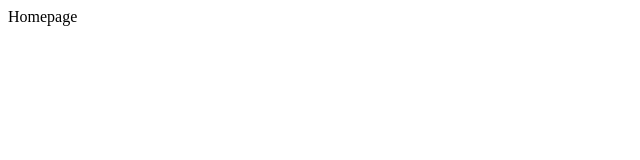
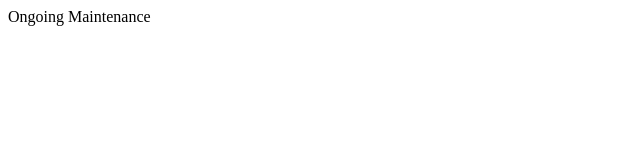
Before and after one commit to kuru-studio/kuru-studio-social-web, a Next.js app: page / in a window 1280 px wide. Shown: the top 160 px of the page, without its empty margins (0-640 px from the left). Built offline with nearby package versions, Linux system fonts and the light colour scheme.

Commit message:
update structure to use nextjs 13 features

```diff
--- /dev/null
+++ b/app/layout.tsx
@@ -0,0 +1,16 @@
+export const metadata = {
+  title: 'Next.js',
+  description: 'Generated by Next.js',
+}
+
+export default function RootLayout({
+  children,
+}: {
+  children: React.ReactNode
+}) {
+  return (
+    <html lang="en">
+      <body>{children}</body>
+    </html>
+  )
+}
--- a/src/pages/index.tsx
+++ b/app/page.tsx
@@ -1,6 +1,6 @@
 import Head from 'next/head';
 
-export default function Home() {
+export default function HomePage() {
   return (
     <>
       <Head>
@@ -10,7 +10,7 @@ export default function Home() {
         <link rel="icon" href="/favicon.ico" />
       </Head>
       <main>
-        Homepage
+        Ongoing Maintenance
       </main>
     </>
   )
--- a/src/pages/_app.tsx
+++ /dev/null
@@ -1,5 +0,0 @@
-import type { AppProps } from 'next/app'
-
-export default function App({ Component, pageProps }: AppProps) {
-  return <Component {...pageProps} />
-}
--- a/src/pages/_document.tsx
+++ /dev/null
@@ -1,13 +0,0 @@
-import { Html, Head, Main, NextScript } from 'next/document'
-
-export default function Document() {
-  return (
-    <Html lang="en">
-      <Head />
-      <body>
-        <Main />
-        <NextScript />
-      </body>
-    </Html>
-  )
-}
--- a/src/pages/api/hello.ts
+++ /dev/null
@@ -1,13 +0,0 @@
-// Next.js API route support: https://nextjs.org/docs/api-routes/introduction
-import type { NextApiRequest, NextApiResponse } from 'next'
-
-type Data = {
-  name: string
-}
-
-export default function handler(
-  req: NextApiRequest,
-  res: NextApiResponse<Data>
-) {
-  res.status(200).json({ name: 'John Doe' })
-}
```
Also changed, not shown: tsconfig.json (+23 -5 lines).
